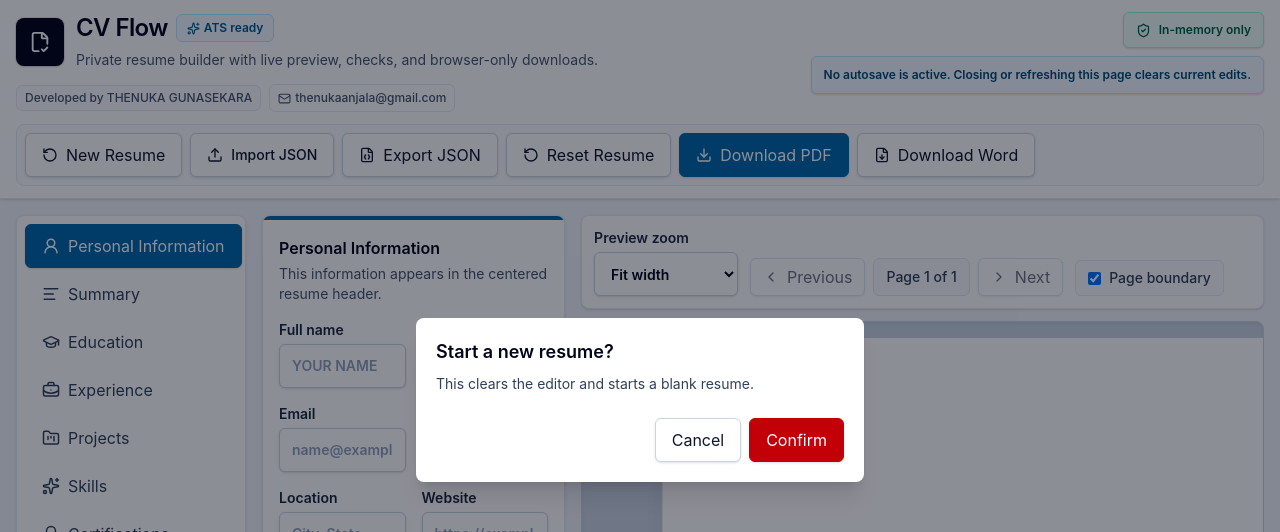
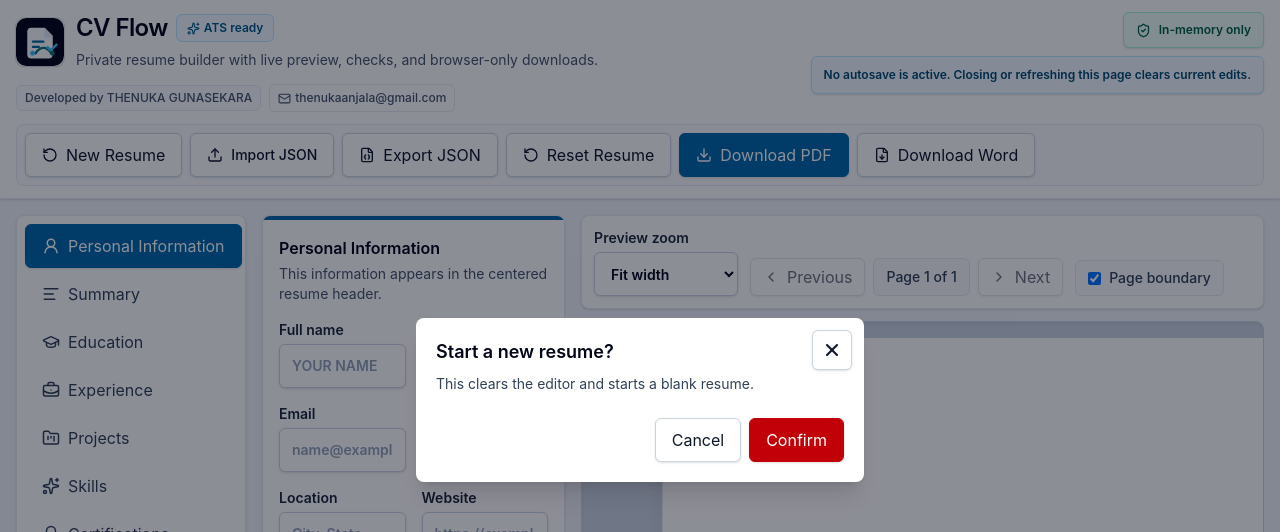
Before and after one commit to ThenukaAnjala/CV, a Next.js app: page / in a window 1280 px wide. Both pictures are taken after a click on the button "New Resume". Shown: the top 532 px of the page. Built offline with nearby package versions, Linux system fonts and the light colour scheme.

Commit message:
Add logo and visible close controls

```diff
--- /dev/null
+++ b/src/components/brand/AppLogo.tsx
@@ -0,0 +1,33 @@
+import type { SVGProps } from "react";
+
+export function AppLogo(props: SVGProps<SVGSVGElement>) {
+  return (
+    <svg aria-hidden="true" focusable="false" viewBox="0 0 64 64" {...props}>
+      <rect fill="#020617" height="64" rx="14" width="64" />
+      <path
+        d="M20 13h18.5L49 23.5V49c0 2.76-2.24 5-5 5H20c-2.76 0-5-2.24-5-5V18c0-2.76 2.24-5 5-5Z"
+        fill="#f8fafc"
+      />
+      <path d="M38 13v11c0 1.1.9 2 2 2h9" fill="#dbeafe" />
+      <path d="M22.5 31.5h14" stroke="#0369a1" strokeLinecap="round" strokeWidth="3" />
+      <path d="M22.5 38.5h8" stroke="#0369a1" strokeLinecap="round" strokeWidth="3" />
+      <path
+        d="M26 47c6.5-9.5 14.5-9.5 21 0"
+        fill="none"
+        stroke="#0f766e"
+        strokeLinecap="round"
+        strokeWidth="3.2"
+      />
+      <path
+        d="m42 39 4.25 4.25L54 35.5"
+        fill="none"
+        stroke="#38bdf8"
+        strokeLinecap="round"
+        strokeLinejoin="round"
+        strokeWidth="3.4"
+      />
+      <circle cx="22" cy="47" fill="#38bdf8" r="3.2" />
+      <circle cx="48.5" cy="47" fill="#0f766e" r="3.2" />
+    </svg>
+  );
+}
--- a/src/components/builder/BuilderHeader.tsx
+++ b/src/components/builder/BuilderHeader.tsx
@@ -1,6 +1,7 @@
 "use client";
 
-import { FileCheck2, FileJson, Mail, RotateCcw, ShieldCheck, Sparkles, Upload } from "lucide-react";
+import { FileJson, Mail, RotateCcw, ShieldCheck, Sparkles, Upload } from "lucide-react";
+import { AppLogo } from "@/components/brand/AppLogo";
 import { Button } from "@/components/ui/Button";
 import { StatusMessage } from "@/components/ui/StatusMessage";
 import { ExportActions } from "@/components/export/ExportActions";
@@ -35,9 +36,7 @@ export function BuilderHeader({
         <div className="flex flex-col gap-4 xl:flex-row xl:items-start xl:justify-between">
           <div className="min-w-0 space-y-3">
             <div className="flex min-w-0 items-center gap-3">
-              <span className="grid h-12 w-12 shrink-0 place-items-center rounded-lg bg-slate-950 text-white shadow-sm ring-1 ring-slate-900/10">
-                <FileCheck2 aria-hidden size={22} />
-              </span>
+              <AppLogo className="h-12 w-12 shrink-0 rounded-lg shadow-sm ring-1 ring-slate-900/10" />
               <div className="min-w-0">
                 <div className="flex flex-wrap items-center gap-2">
                   <h1 className="text-2xl font-semibold tracking-tight text-slate-950">{APP_NAME}</h1>
--- a/src/components/ui/BottomDrawer.tsx
+++ b/src/components/ui/BottomDrawer.tsx
@@ -3,7 +3,6 @@
 import { X } from "lucide-react";
 import type { ReactNode } from "react";
 import { useEffect, useRef } from "react";
-import { Button } from "./Button";
 
 type BottomDrawerProps = {
   open: boolean;
@@ -99,7 +98,7 @@ export function BottomDrawer({
         ref={drawerRef}
         role="dialog"
       >
-        <div className="flex items-start justify-between gap-3 border-b border-slate-200 p-4">
+        <div className="sticky top-0 z-10 border-b border-slate-200 bg-white p-4 pr-16">
           <div className="min-w-0">
             <h2 className="break-words text-base font-semibold text-slate-950" id="bottom-drawer-title">
               {title}
@@ -110,17 +109,16 @@ export function BottomDrawer({
               </p>
             ) : null}
           </div>
-          <Button
-            aria-label={closeLabel}
-            className="h-10 w-10 shrink-0 p-0"
-            icon={<X aria-hidden size={18} />}
-            onClick={onClose}
-            ref={closeButtonRef}
-            variant="ghost"
-          >
-            <span className="sr-only">Close</span>
-          </Button>
         </div>
+        <button
+          aria-label={closeLabel}
+          className="absolute right-3 top-3 z-20 inline-grid h-10 w-10 place-items-center rounded-md border border-slate-300 bg-white text-slate-900 shadow-sm transition hover:border-slate-400 hover:bg-slate-50 focus-visible:outline focus-visible:outline-2 focus-visible:outline-offset-2 focus-visible:outline-sky-700"
+          onClick={onClose}
+          ref={closeButtonRef}
+          type="button"
+        >
+          <X aria-hidden className="h-5 w-5 stroke-[2.5]" />
+        </button>
         <div className="max-h-[calc(88vh-5rem)] overflow-y-auto overscroll-contain p-3 sm:p-4">
           {children}
         </div>
--- a/src/components/ui/Dialog.tsx
+++ b/src/components/ui/Dialog.tsx
@@ -1,4 +1,5 @@
 import type { ReactNode } from "react";
+import { X } from "lucide-react";
 import { Button } from "./Button";
 
 type DialogProps = {
@@ -32,12 +33,22 @@ export function Dialog({
         aria-describedby="dialog-description"
         aria-labelledby="dialog-title"
         aria-modal="true"
-        className="w-full max-w-md rounded-lg bg-white p-5 shadow-xl"
+        className="relative w-full max-w-md rounded-lg bg-white p-5 shadow-xl"
         role="dialog"
       >
-        <h2 className="text-lg font-semibold text-slate-950" id="dialog-title">
-          {title}
-        </h2>
+        <div className="pr-12">
+          <h2 className="min-w-0 break-words text-lg font-semibold text-slate-950" id="dialog-title">
+            {title}
+          </h2>
+        </div>
+        <button
+          aria-label="Close dialog"
+          className="absolute right-3 top-3 inline-grid h-10 w-10 place-items-center rounded-md border border-slate-300 bg-white text-slate-900 shadow-sm transition hover:border-slate-400 hover:bg-slate-50 focus-visible:outline focus-visible:outline-2 focus-visible:outline-offset-2 focus-visible:outline-sky-700"
+          onClick={onCancel}
+          type="button"
+        >
+          <X aria-hidden className="h-5 w-5 stroke-[2.5]" />
+        </button>
         <p className="mt-2 text-sm text-slate-700" id="dialog-description">
           {description}
         </p>
```
Also changed, not shown: src/app/icon.svg (added), 1 other file (tests, documents, lock files or other folders).
